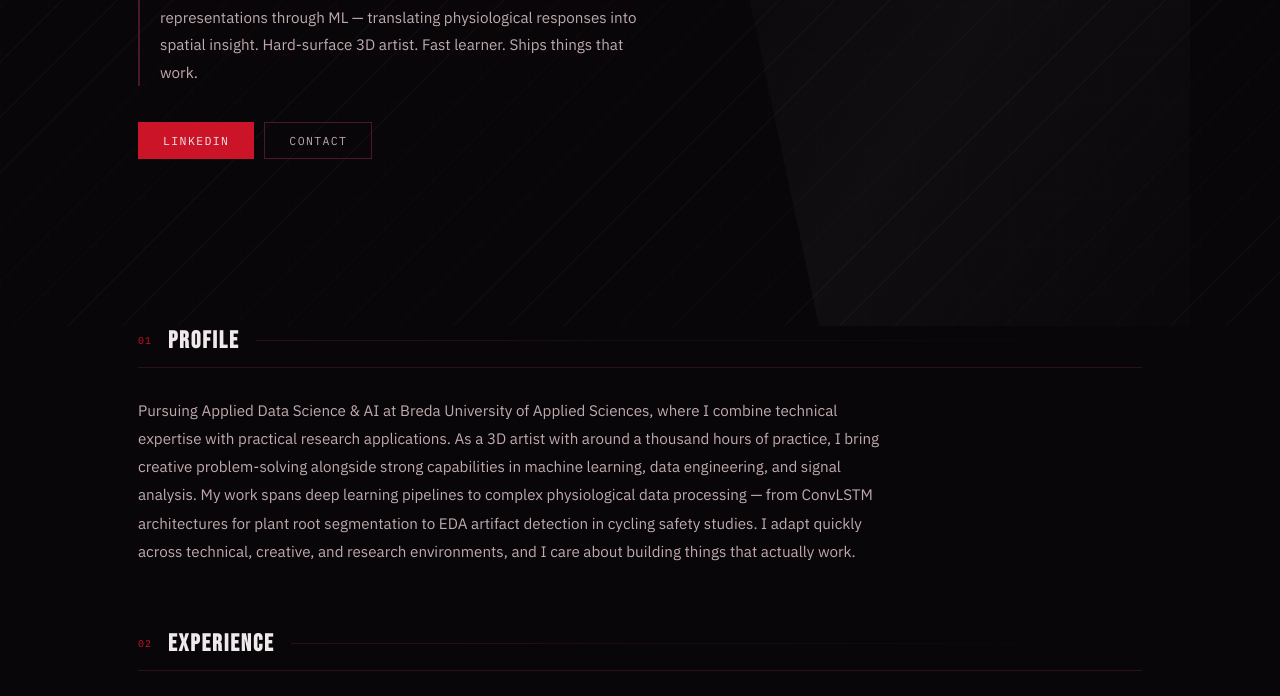
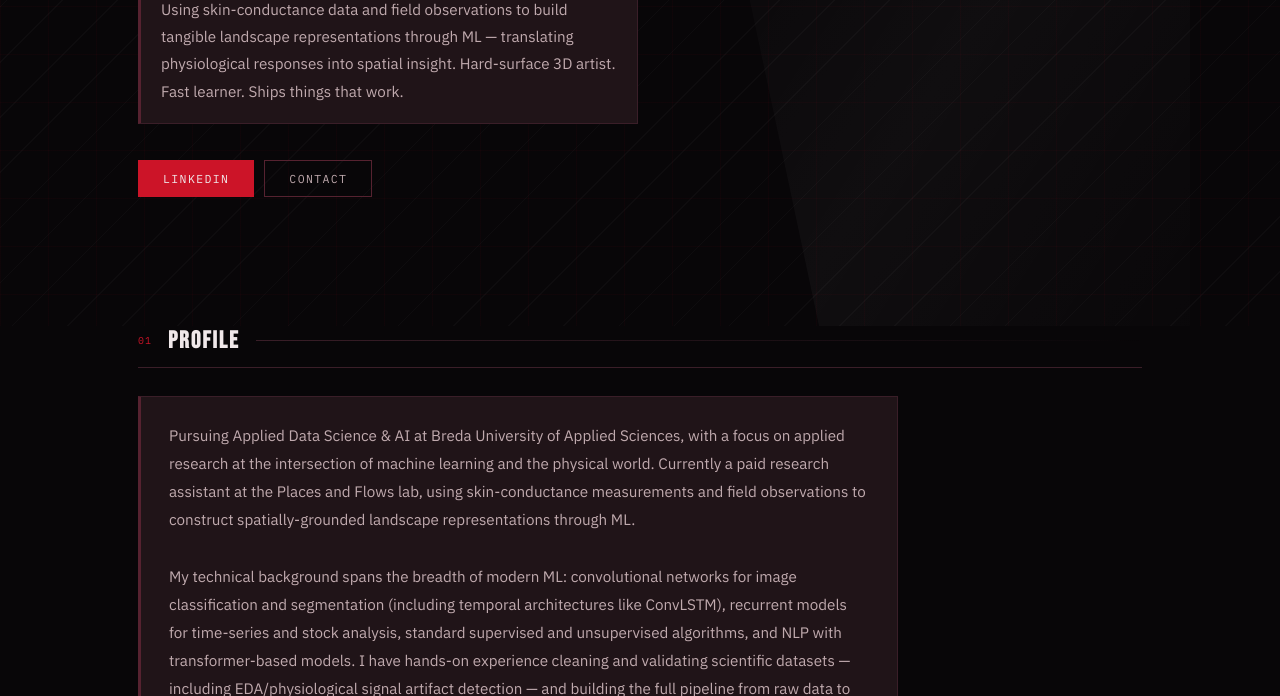
Before and after one commit to brabolars/CV.Pages, a plain HTML site: page index.html in a window 1280 px wide. Shown: the part 474-1170 px from the top of the page. Drawn offline with Linux system fonts and the light colour scheme.

Commit message:
Redesign: red/black theme_new

```diff
--- a/index.html
+++ b/index.html
@@ -9,10 +9,10 @@
   <style>
     :root {
       --bg:          #080608;
-      --surface:     #0f0a0c;
-      --surface2:    #180b0f;
-      --border:      #2a1018;
-      --border-hi:   #4a1828;
+      --surface:     #201418;
+      --surface2:    #2c1c22;
+      --border:      #3a1e28;
+      --border-hi:   #562230;
       --accent:      #cc1428;
       --accent-hi:   #e8192e;
       --accent-glow: rgba(204,20,40,0.12);
@@ -130,7 +130,9 @@
     .hero-desc {
       font-size: 0.95rem; line-height: 1.8; color: var(--text);
       max-width: 500px; margin-bottom: 36px;
-      border-left: 2px solid var(--border-hi); padding-left: 20px;
+      background: var(--surface); border: 1px solid var(--border);
+      border-left: 3px solid var(--border-hi);
+      padding: 18px 20px;
     }
     .hero-actions { display: flex; gap: 10px; flex-wrap: wrap; }
     .btn {
@@ -196,7 +198,13 @@
     .sec-num { font-family: var(--font-mono); font-size: 0.62rem; color: var(--accent); letter-spacing: 0.1em; }
     .sec-head h2 { font-family: var(--font-disp); font-size: 1.5rem; color: var(--white); letter-spacing: 0.08em; }
 
-    .profile-text { font-size: 0.95rem; line-height: 1.85; color: var(--text); max-width: 760px; }
+    .profile-text {
+      font-size: 0.95rem; line-height: 1.85; color: var(--text);
+      max-width: 760px;
+      background: var(--surface); border: 1px solid var(--border);
+      border-left: 3px solid var(--border-hi);
+      padding: 24px 28px;
+    }
 
     .exp-list { display: flex; flex-direction: column; gap: 2px; }
     .exp-item {
@@ -330,12 +338,21 @@
       <div class="section">
         <div class="sec-head"><span class="sec-num">01</span><h2>Profile</h2></div>
         <p class="profile-text">
-          Pursuing Applied Data Science & AI at Breda University of Applied Sciences, where I combine technical
-          expertise with practical research applications. As a 3D artist with around a thousand hours of practice,
-          I bring creative problem-solving alongside strong capabilities in machine learning, data engineering,
-          and signal analysis. My work spans deep learning pipelines to complex physiological data processing —
-          from ConvLSTM architectures for plant root segmentation to EDA artifact detection in cycling safety studies.
-          I adapt quickly across technical, creative, and research environments, and I care about building things that actually work.
+          Pursuing Applied Data Science & AI at Breda University of Applied Sciences, with a focus on applied
+          research at the intersection of machine learning and the physical world. Currently a paid research
+          assistant at the Places and Flows lab, using skin-conductance measurements and field observations
+          to construct spatially-grounded landscape representations through ML.
+          <br><br>
+          My technical background spans the breadth of modern ML: convolutional networks for image classification
+          and segmentation (including temporal architectures like ConvLSTM), recurrent models for time-series
+          and stock analysis, standard supervised and unsupervised algorithms, and NLP with transformer-based
+          models. I have hands-on experience cleaning and validating scientific datasets — including EDA/physiological
+          signal artifact detection — and building the full pipeline from raw data to reproducible results.
+          <br><br>
+          Alongside data science, I bring around a thousand hours of hard-surface 3D modelling in Blender
+          and a background in applied research coordination, including participant recruitment, field data
+          collection, and cross-organisational collaboration. I adapt quickly, care about rigour, and build
+          things that hold up under scrutiny.
         </p>
       </div>
 
```
